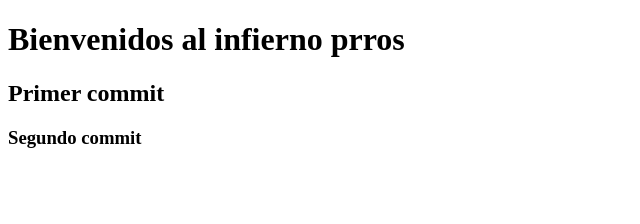
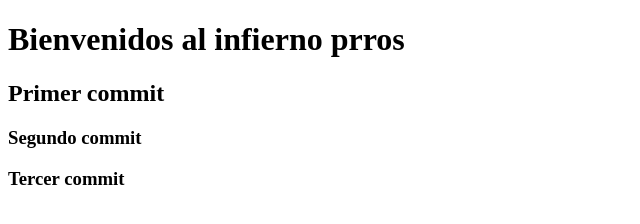
Before and after one commit to JaroJRG/primer_repo, a plain HTML site: page index.html in a window 1280 px wide. Shown: the whole page, without its empty margins (0-640 px from the left). Drawn offline with Linux system fonts and the light colour scheme.

Commit message:
tercer commit

```diff
--- a/index.html
+++ b/index.html
@@ -11,6 +11,7 @@
     <h1>Bienvenidos al infierno prros</h1>
     <h2>Primer commit</h2>
     <h3>Segundo commit</h3>
+    <h3>Tercer commit</h3>
 
 </body>
 </html>
```
